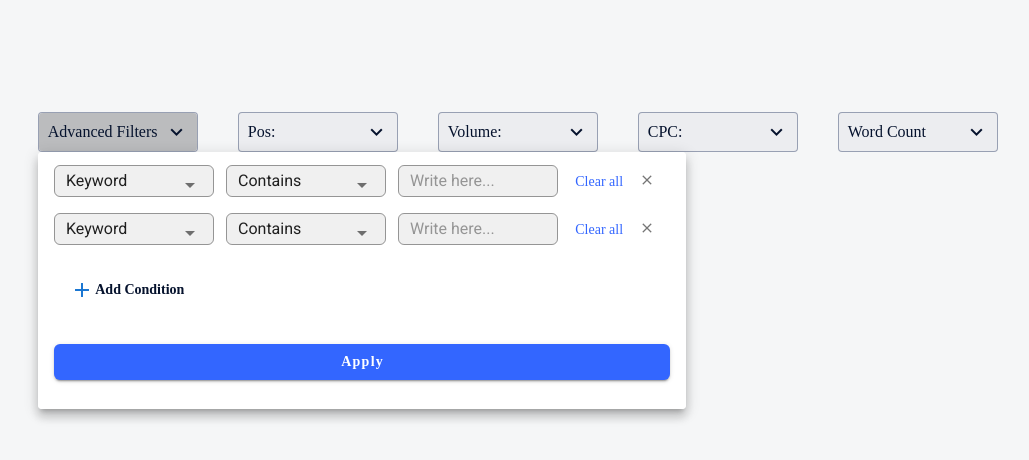
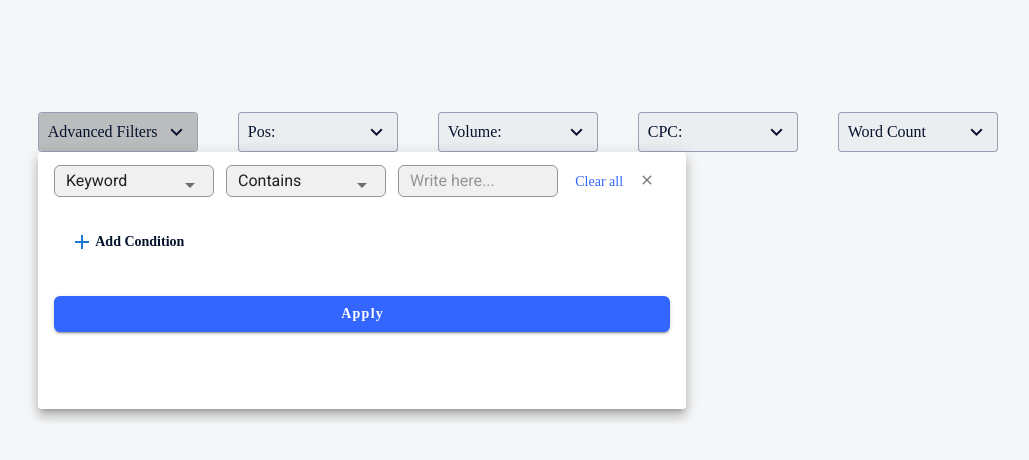
Before and after one commit to MrNedNick/vue-cpanel-filters, a Vue app: page / in a window 1280 px wide. Both pictures are taken after a click on the button "Advanced Filters". Shown: the top 460 px of the page, without its empty margins (62-1091 px from the left). Built offline with nearby package versions, Linux system fonts and the light colour scheme.

Commit message:
Add condition method

```diff
--- a/src/components/Filters/AdvancedFilter.vue
+++ b/src/components/Filters/AdvancedFilter.vue
@@ -7,16 +7,15 @@
           <v-icon>mdi-chevron-down</v-icon>
         </v-btn>
       </template>
-      <v-list
-        class="advanced-menu"
-      >
-        <advanced-item
-          v-for="item in items"
-          :key="item.id"
-        />
+      <v-list class="advanced-menu">
+        <advanced-item v-for="condition in conditions" :key="condition.id" />
         <v-list-item>
-          <v-btn class="advanced-btn add mb-4 mt-4" elevation="0" @click="addCondition">
-            <v-icon color="primary">mdi-plus</v-icon>
+          <v-btn
+            class="advanced-btn add mb-4 mt-4"
+            elevation="0"
+            @click="addCondition"
+          >
+            <v-icon color="primary" >mdi-plus</v-icon>
             Add Condition
           </v-btn>
         </v-list-item>
@@ -33,17 +32,15 @@ import AdvancedItem from "../Advanced/AdvancedItem.vue";
 export default {
   components: { AdvancedItem },
   methods: {
-    addCondition() {},
+    addCondition() {
+      let newTask = {
+        id: Date.now(),
+      };
+      this.conditions.push(newTask);
+    },
   },
   data: () => ({
-    items: [
-      {
-        id: 1
-      },
-      {
-        id: 2
-      }
-    ],
+    conditions: [ {id: 1} ],
     advancedSelect: "Keyword",
     advancedSelectItems: ["Keyword", "Path"],
     advancedKeywordSelect: "Contains",
@@ -67,7 +64,6 @@ export default {
 .advanced-menu {
   width: 648px;
   height: 257px;
-
 }
 .advanced-container {
   display: flex;
```
